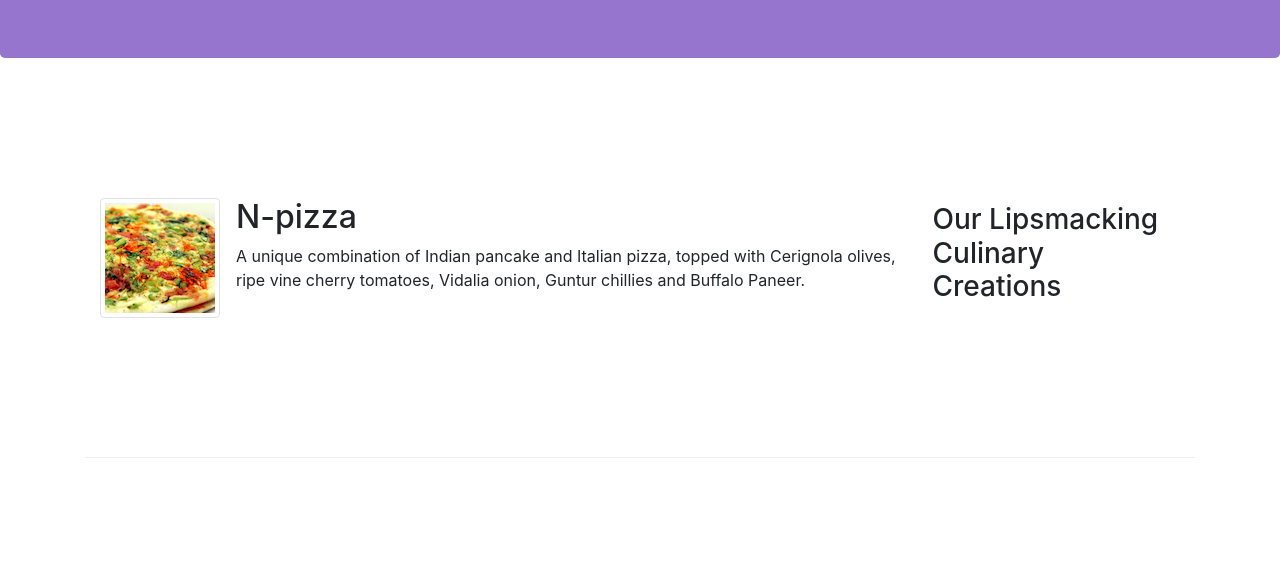
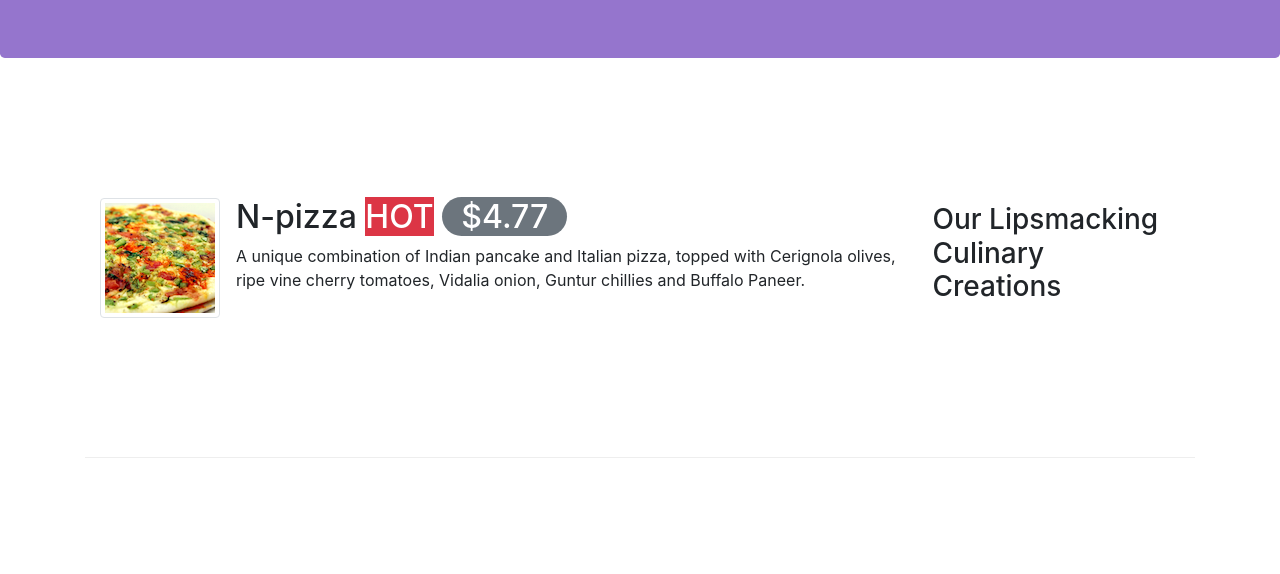
Before and after one commit to Nithish15l/bootstrap, a website: page index.html in a window 1280 px wide. Shown: the part 226-800 px from the top of the page. Drawn offline with nearby package versions, Linux system fonts and the light colour scheme.

Commit message:
alerting users

```diff
--- a/index.html
+++ b/index.html
@@ -58,7 +58,7 @@
                     <img class="d-flex mr-3 img-thumbnail align-self-center"
                     src="img/uthappizza.png" alt="uthappizza">
                     <div class="media-body">
-                        <h2 class="mt-0">N-pizza</h2>
+                        <h2 class="mt-0">N-pizza <span class="badge-danger">HOT</span> <span class="badge-pill badge-secondary">$4.77</span></h2>
                         <p class="d-none d-sm-block">A unique combination of Indian pancake and Italian pizza, topped with Cerignola olives, ripe vine cherry tomatoes, Vidalia onion, Guntur chillies and Buffalo Paneer.</p>
                     </div>
                 </div>
```
